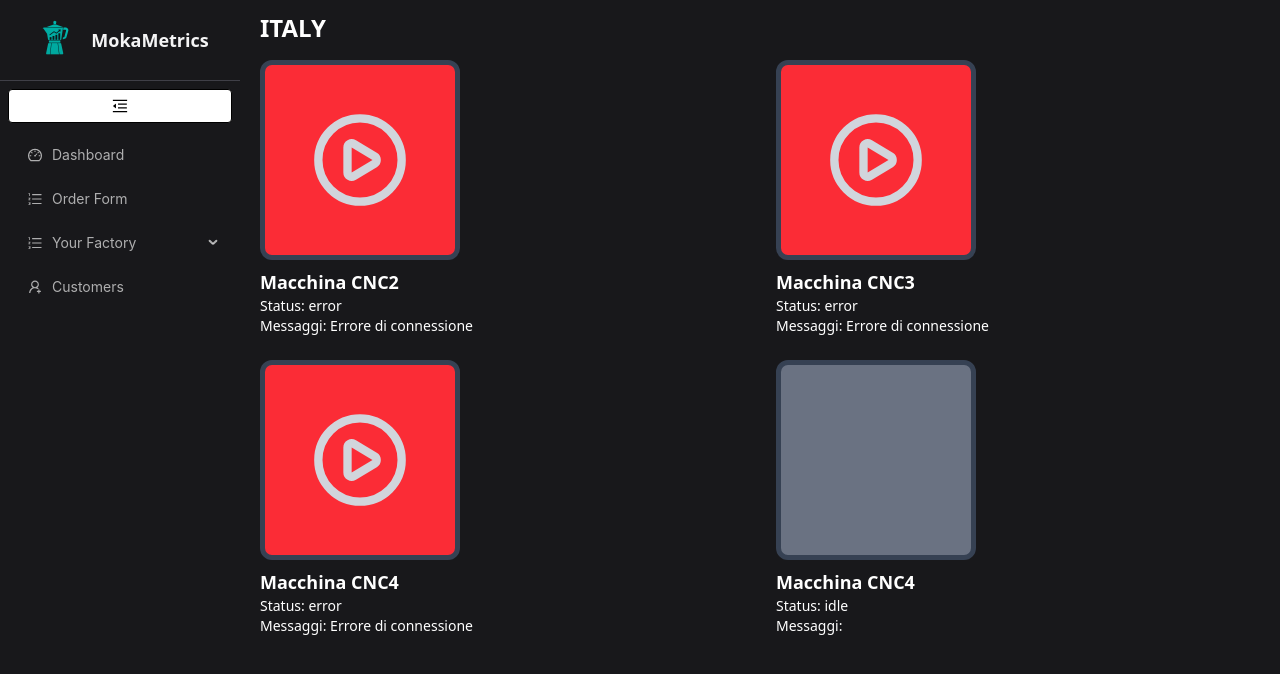
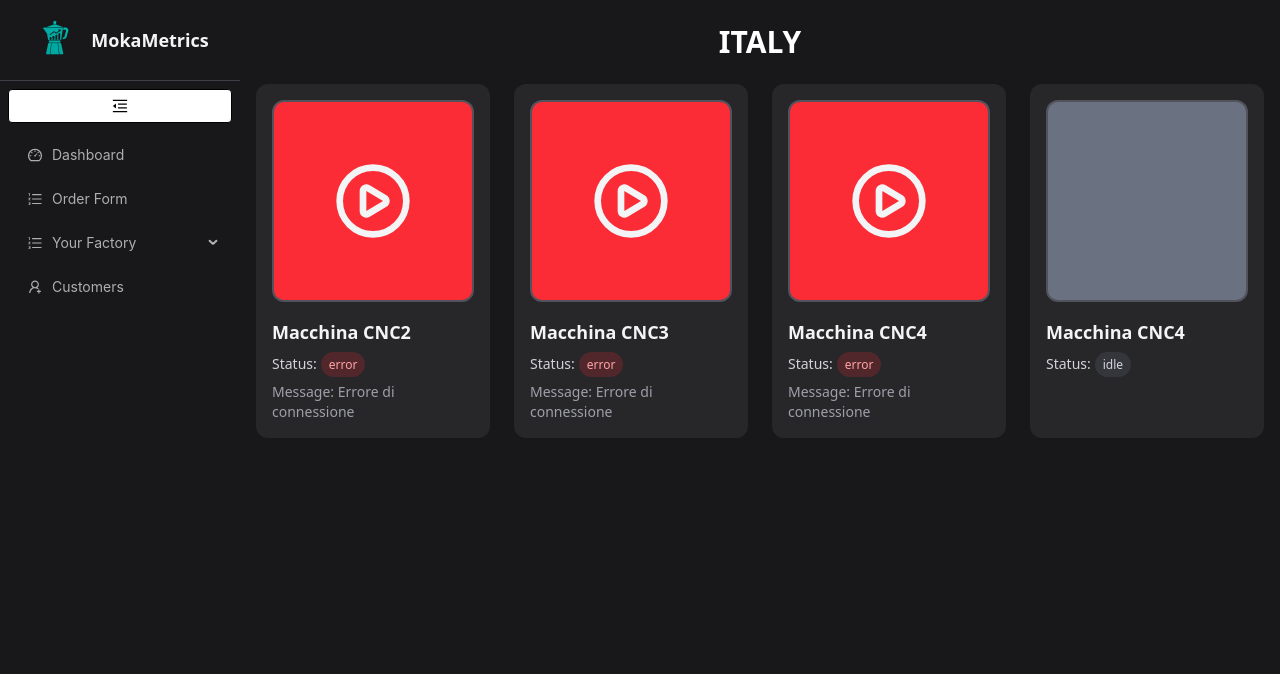
Before and after one commit to MorningLoop/MokaMetrics.Frontend, a React (Vite) app: page /status/1 in a window 1280 px wide. Shown: the top 674 px of the page. Built offline with nearby package versions, Linux system fonts and the light colour scheme.

Commit message:
feature(change ui on statusfactory)

```diff
--- a/src/main.jsx
+++ b/src/main.jsx
@@ -4,7 +4,9 @@ import './index.css'
 import App from './App.jsx'
 
 createRoot(document.getElementById("root")).render(
+  <div className='bg-zinc-800'>
   <StrictMode>
     <App />
   </StrictMode>
+  </div>
 );
--- a/src/status/StatusFactory.jsx
+++ b/src/status/StatusFactory.jsx
@@ -124,43 +124,59 @@ const StatusFactory = () => {
             showProgress: true,
         });
 
-    };
-
-    const sendReloadMachine = (name, id, status) => () => {
+    };    const sendReloadMachine = (name, id, status) => () => {
         if (status === "error") {
             showRestartMessage(name);
         } else {
             showOkMessage(name, id);
         }
-
-    }
-
-    return (
-        <div className="bg-zinc-900 w-screen">
-            <div className="m-3 rounded-lg">
-                <h1 className="text-white text-2xl m-2 font-semibold">{selectedFactory ? selectedFactory.name.toUpperCase() : "Factory not found"}</h1>
-                <div className="grid grid-cols-2 gap-4">
+    };return (
+        <div className="bg-zinc-900 min-h-screen w-full px-4 py-6">
+            <div className="max-w-7xl mx-auto">
+                <h1 className="text-white text-xl sm:text-2xl lg:text-3xl mb-6 font-semibold text-center">
+                    {selectedFactory ? selectedFactory.name.toUpperCase() : "Factory not found"}
+                </h1>
+                <div className="grid grid-cols-1 sm:grid-cols-2 lg:grid-cols-3 xl:grid-cols-4 gap-4 lg:gap-6">
                     {contextHolder}
                     {selectedFactory.machines.map((m, index) => {
                         return (
-                            <div>
-                                <div onClick={sendReloadMachine(m.name, m.id, m.status)} className={`w-50 h-50 m-2 hover:shadow-white hover:shadow-sm transition-all 1s rounded-xl border-5 flex items-center justify-center border-gray-700  ${m.status == "error" ? "bg-red-500" : m.status == "running" ? "bg-green-400" : "bg-gray-500"}`}>
-                                    {m.status === "error" ? (<PlayCircle size={100} className="text-gray-300 text-center  " />) : null}
+                            <div key={m.id} className="bg-zinc-800 rounded-xl p-4 hover:bg-zinc-700 transition-all duration-300">
+                                <div
+                                    onClick={sendReloadMachine(m.name, m.id, m.status)}
+                                    className={`w-full aspect-square mb-4 hover:shadow-lg hover:shadow-white/20 transition-all duration-300 rounded-xl border-2 border-zinc-600 flex items-center justify-center cursor-pointer ${
+                                        m.status === "error" ? "bg-red-500 hover:bg-red-400" :
+                                        m.status === "running" ? "bg-green-400 hover:bg-green-300" :
+                                        "bg-gray-500 hover:bg-gray-400"
+                                    }`}
+                                >
+                                    {m.status === "error" ? (
+                                        <PlayCircle size={60} className="text-gray-100 sm:w-16 sm:h-16 lg:w-20 lg:h-20" />
+                                    ) : null}
                                 </div>
-                                <div className="ml-2">
-                                    <h2 className="text-white text-lg font-semibold">{m.name}</h2>
-                                    <p className="text-white text-sm">Status: {m.status}</p>
-                                    <p className="text-white text-sm">Messaggi: {m.message}</p>
+                                <div className="space-y-2">
+                                    <h2 className="text-zinc-100 text-base sm:text-lg font-semibold truncate">{m.name}</h2>
+                                    <p className="text-zinc-300 text-sm">
+                                        <span className="font-medium">Status:</span>
+                                        <span className={`ml-1 px-2 py-1 rounded-full text-xs font-medium ${
+                                            m.status === "error" ? "bg-red-500/20 text-red-300" :
+                                            m.status === "running" ? "bg-green-500/20 text-green-300" :
+                                            "bg-gray-500/20 text-gray-300"
+                                        }`}>
+                                            {m.status}
+                                        </span>
+                                    </p>
+                                    {m.message && (
+                                        <p className="text-zinc-400 text-xs sm:text-sm">
+                                            <span className="font-medium">Message:</span> {m.message}
+                                        </p>
+                                    )}
                                 </div>
                             </div>
                         )
                     })}
                 </div>
             </div>
-
         </div>
-
-
     )
 }
 
```
